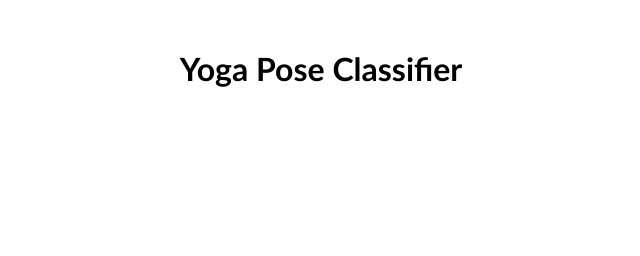
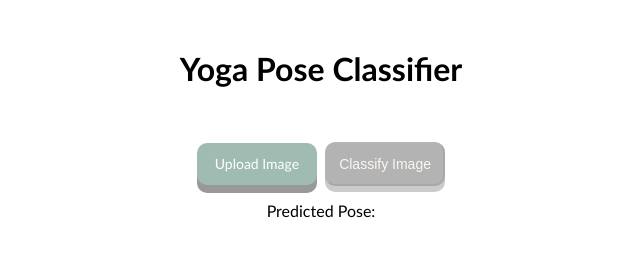
Before and after one commit to ItsYihuan/yoga-pose-classifier, a website: page view.html in a window 1280 px wide. Shown: the whole page, without its empty margins (319-959 px from the left). Drawn offline with Linux system fonts and the light colour scheme.

Commit message:
Update view.html

```diff
--- a/view.html
+++ b/view.html
@@ -11,9 +11,10 @@
   <body>
     <div class="container">
       <h1>Yoga Pose Classifier</h1>
+      <label for="fileInput" class="custom-file-upload">Upload Image</label>
       <input type="file" id="fileInput">
-      <button id="classifyButton" style="display: none;">Classify Image</button>
-      <div id="result"></div>
+      <button id="classifyButton" disabled >Classify Image</button>
+      <div id="result">Predicted Pose: </div>
       <img src="#" id="imagePreview" class="image-preview" alt="Image Preview">
     </div>
   </body>
```
